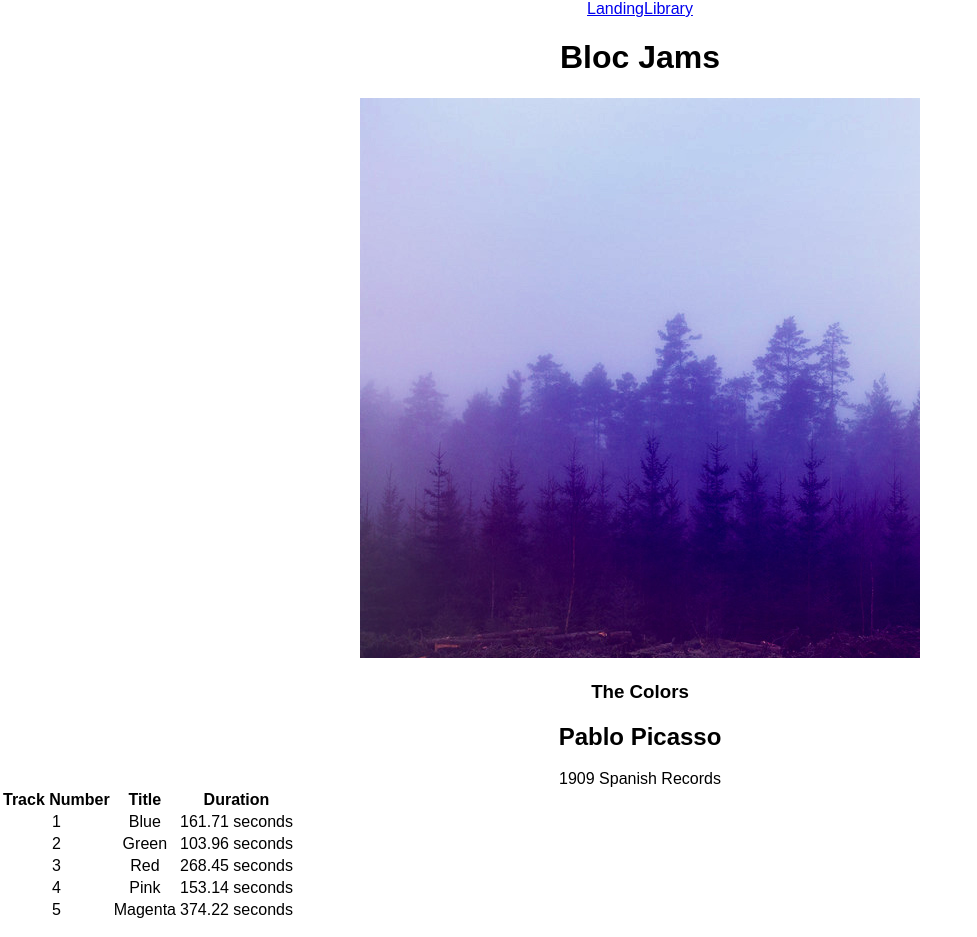
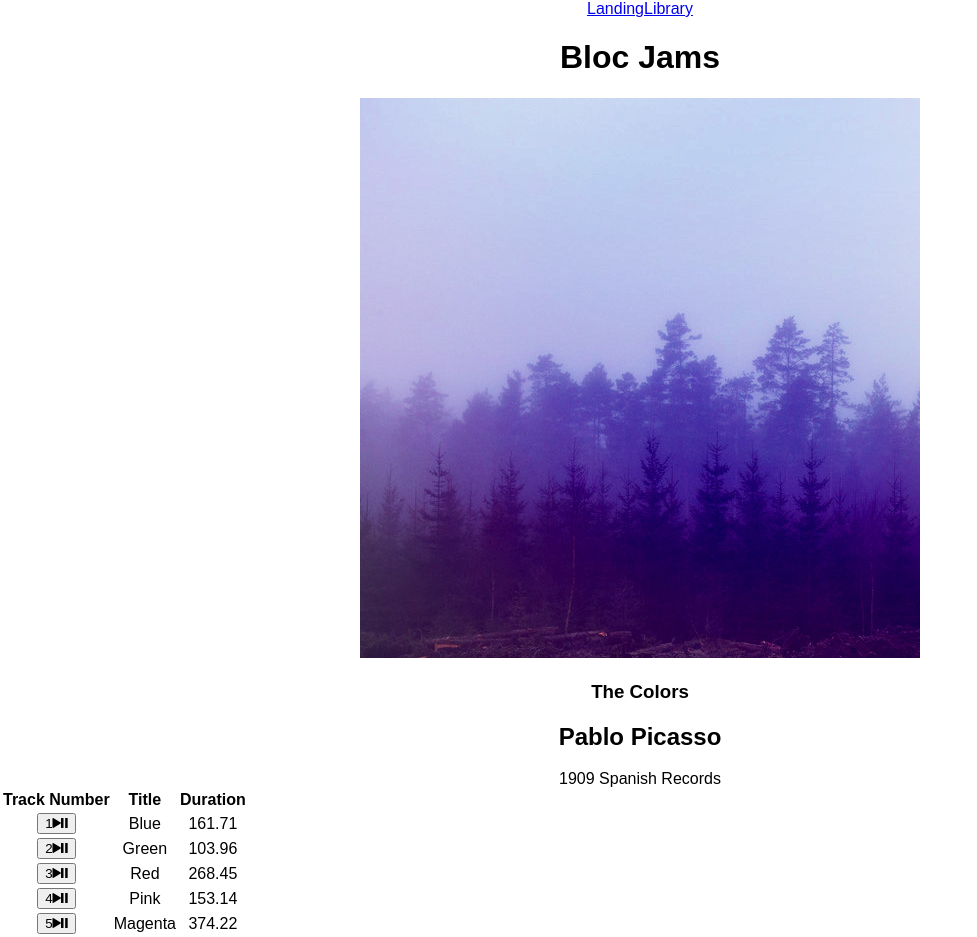
Before and after one commit to jylei2426/bloc-jams-react, a React (Create React App) app: page /album/the-colors in a window 1280 px wide. Shown: the whole page, without its empty margins (0-977 px from the left). Built offline with nearby package versions, Linux system fonts and the light colour scheme.

Commit message:
audio playback checkpoint

```diff
--- a/src/components/Album.js
+++ b/src/components/Album.js
@@ -10,9 +10,41 @@
     });
 
     this.state = {
-      album: album
+      album: album,
+      currentSong: album.songs[0],
+      isPlaying: false
     };
+
+     this.audioElement = document.createElement('audio');
+     this.audioElement.src = album.songs[0].audioSrc;
    }
+
+  play() {
+    this.audioElement.play();
+    this.setState({ isPlaying: true });
+  }
+
+  pause() {
+     this.audioElement.pause();
+     this.setState({ isPlaying: false });
+   }
+
+   setSong(song) {
+     this.audioElement.src = song.audioSrc;
+     this.setState({ currentSong: song });
+   }
+
+   handleSongClick(song) {
+      const isSameSong = this.state.currentSong === song;
+      if (this.state.isPlaying && isSameSong) {
+      this.pause();
+      } else {
+      if (!isSameSong) { this.setSong(song); }
+      this.play();
+      }
+    }
+
+
 
    render() {
      return (
@@ -41,17 +73,21 @@
           <tbody>
           {
             this.state.album.songs.map ( (song, index) =>
-            <tr key={index} >
-            <td>{index+1}</td>
-            <td>{song.title}</td>
-            <td>{song.duration} seconds</td>
+            <tr className="song" key={index} onClick={() => this.handleSongClick(song)} >
+            <td className="song-actions">
+               <button>
+                  <span className="song-number">{index+1}</span>
+                  <span className="ion-play"></span>
+                  <span className="ion-pause"></span>
+               </button>
+            </td>
+            <td className="song-title">{song.title}</td>
+            <td className="song-duration">{song.duration}</td>
             </tr>
-
-          )
-          }
-          </tbody>
+           )}
+        </tbody>
       </table>
-       </section>
+     </section>
      );
    }
  }
```
